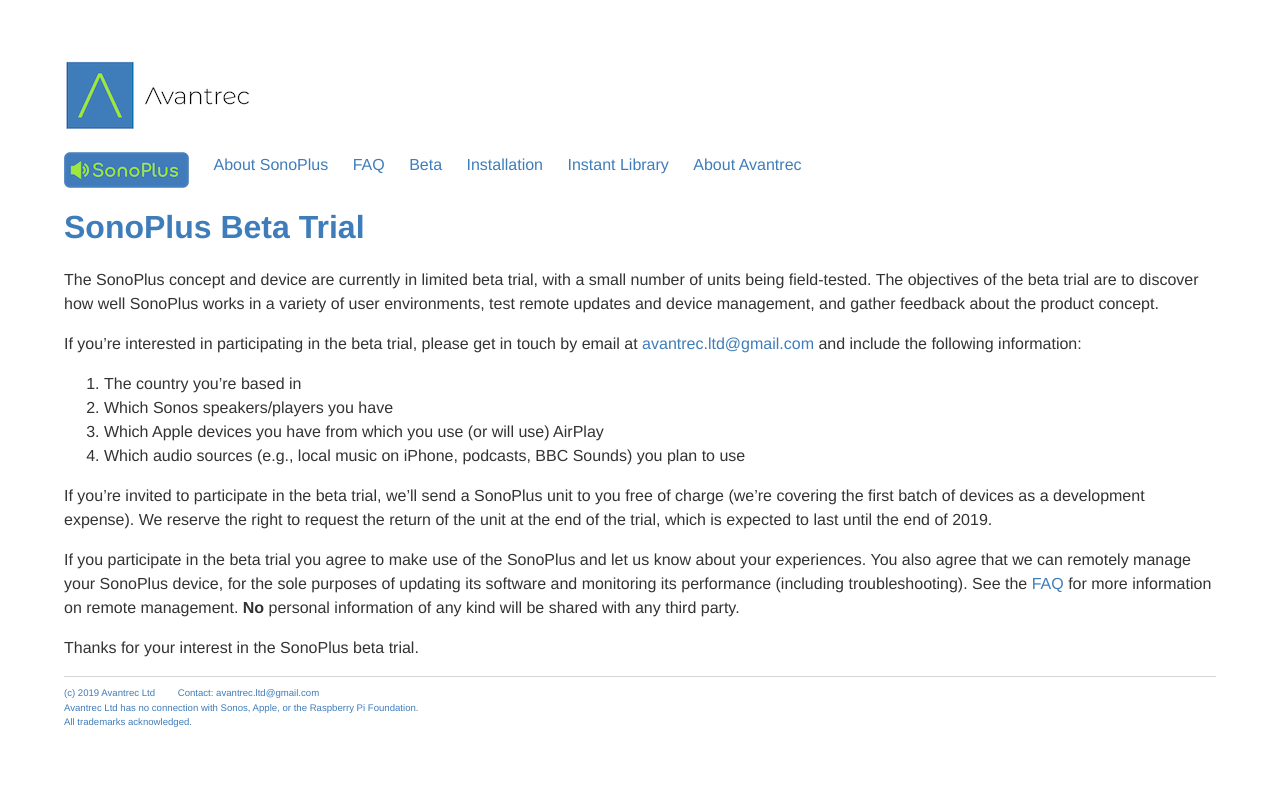
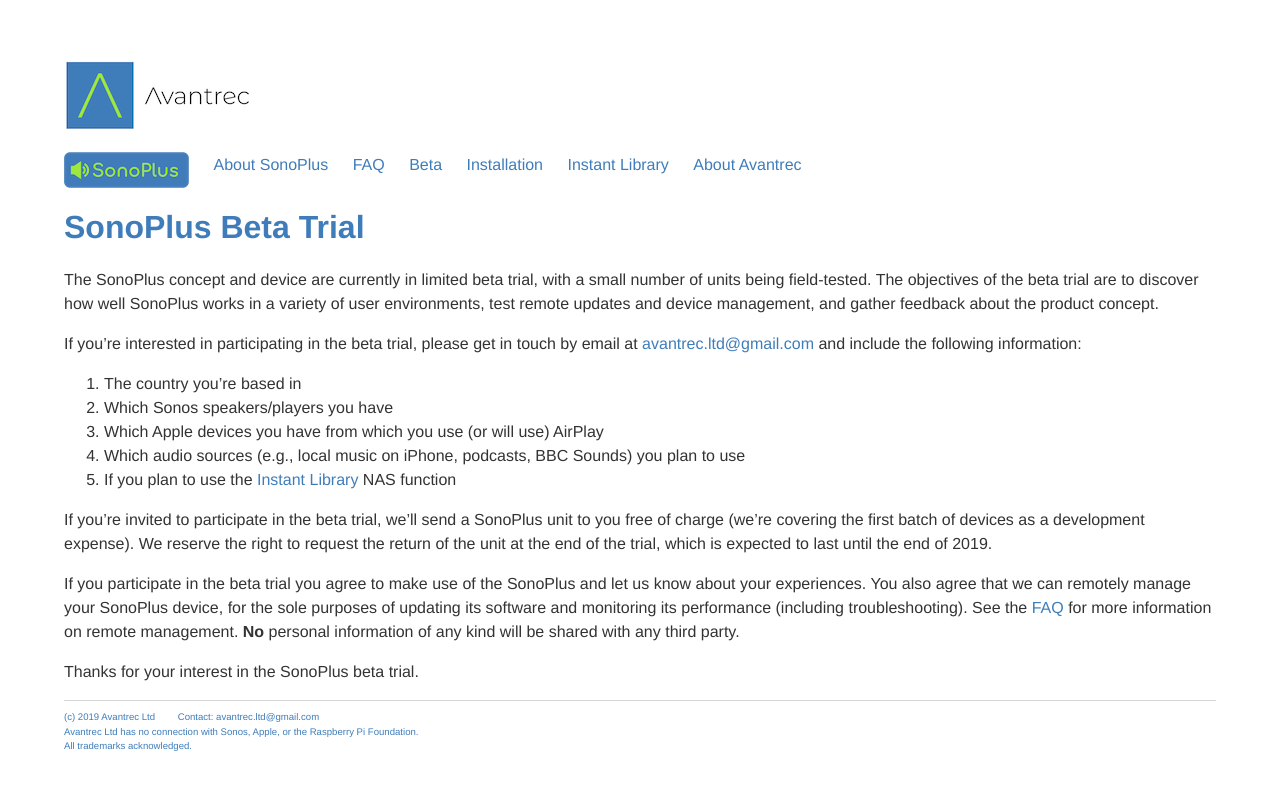
Before and after one commit to avantrec/avantrec.github.io, a Jekyll site: the page built from sonoplus/beta.md, in a window 1280 px wide. Shown: the top 790 px of the page. Built offline with Jekyll 4.4.1, drawn with Linux system fonts in a browser that asks for light colours.

Commit message:
Add Instant Library to beta questions

```diff
--- a/sonoplus/beta.md
+++ b/sonoplus/beta.md
@@ -13,6 +13,7 @@
 1. Which Sonos speakers/players you have
 1. Which Apple devices you have from which you use (or will use) AirPlay
 1. Which audio sources (e.g., local music on iPhone, podcasts, BBC Sounds) you plan to use
+1. If you plan to use the [Instant Library](instantlibrary) NAS function
 
 If you're invited to participate in the beta trial, we'll send a SonoPlus unit to you free of charge (we're covering the first batch of devices as a development expense). We reserve the right to request the return of the unit at the end of the trial, which is expected to last until the end of 2019.
 
```
